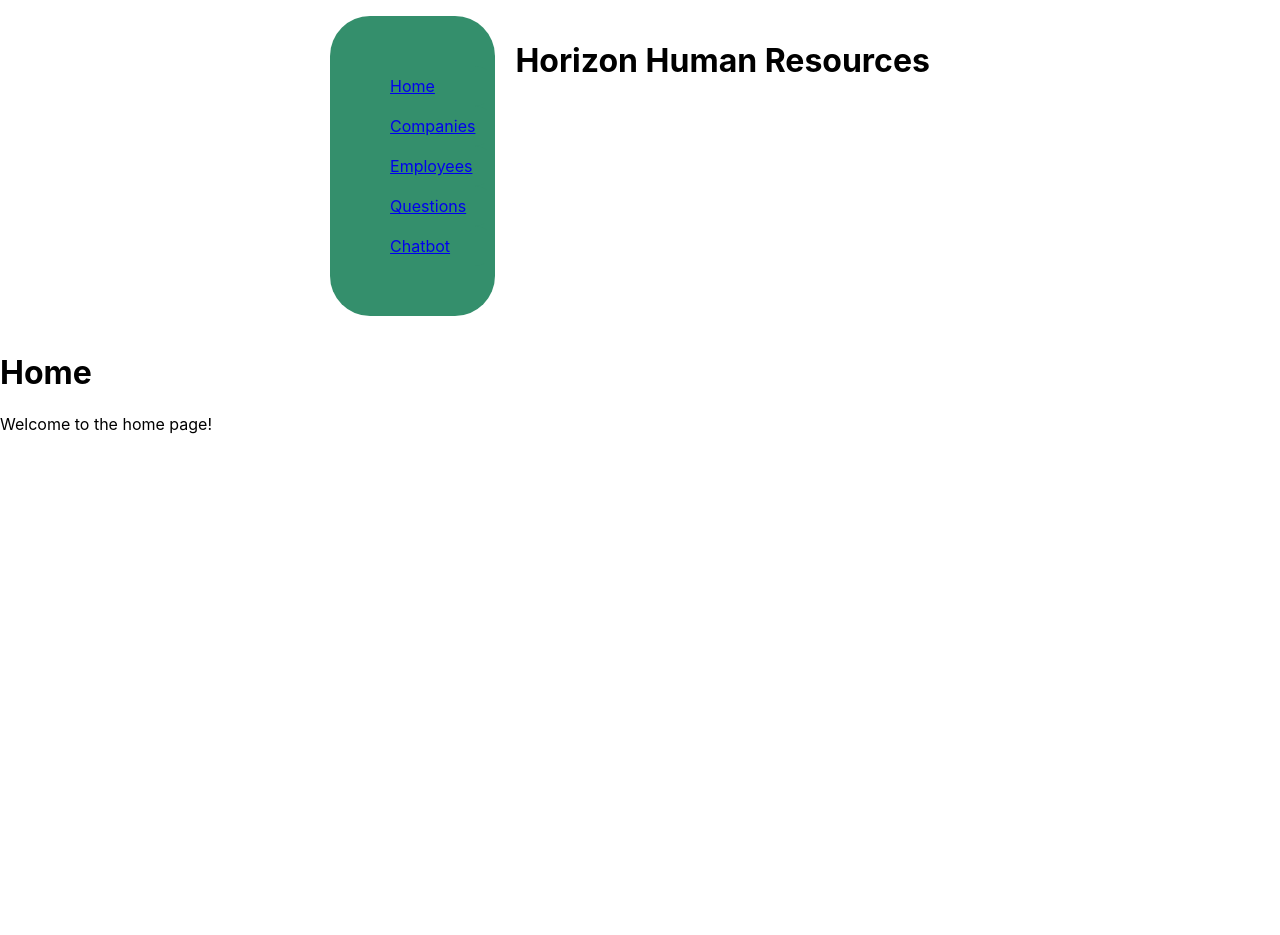
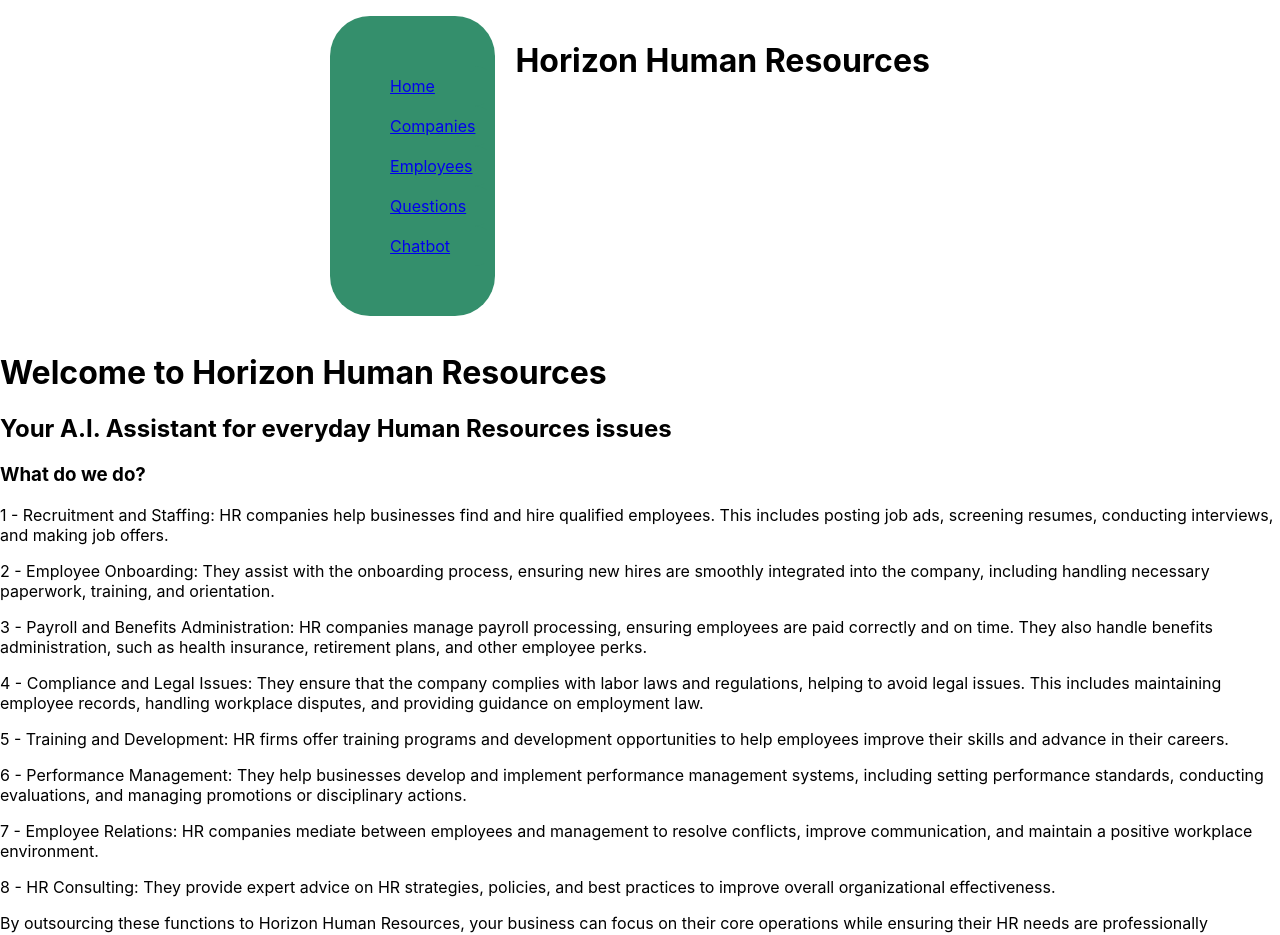
Before and after one commit to FabLab-AI-Software-Development/group-3-staticsite, a React (Create React App) app in the folder client/: page / in a window 1280 px wide. Shown: the top 935 px of the page. Before the commit the page ends 800 px from the top, so only its background shows below. Built offline with nearby package versions, Linux system fonts and the light colour scheme.

Commit message:
Add new copy to Home page

```diff
--- a/client/src/App.jsx
+++ b/client/src/App.jsx
@@ -6,9 +6,27 @@ function App() {
   return (
     <div>
         <Navigation />
+        <h1>Welcome to Horizon Human Resources</h1>
+        <h2>Your A.I. Assistant for everyday Human Resources issues</h2>
+        <h3>What do we do?</h3>
 
-        <h1>Home</h1>
-        <p>Welcome to the home page!</p>
+        <p> 1 - Recruitment and Staffing: HR companies help businesses find and hire qualified employees. This includes posting job ads, screening resumes, conducting interviews, and making job offers.</p>
+
+        <p> 2 - Employee Onboarding: They assist with the onboarding process, ensuring new hires are smoothly integrated into the company, including handling necessary paperwork, training, and orientation.</p>
+
+        <p> 3 - Payroll and Benefits Administration: HR companies manage payroll processing, ensuring employees are paid correctly and on time. They also handle benefits administration, such as health insurance, retirement plans, and other employee perks.</p>
+
+        <p> 4 - Compliance and Legal Issues: They ensure that the company complies with labor laws and regulations, helping to avoid legal issues. This includes maintaining employee records, handling workplace disputes, and providing guidance on employment law.</p>
+
+        <p> 5 - Training and Development: HR firms offer training programs and development opportunities to help employees improve their skills and advance in their careers.</p>
+
+        <p> 6 - Performance Management: They help businesses develop and implement performance management systems, including setting performance standards, conducting evaluations, and managing promotions or disciplinary actions.</p>
+
+        <p> 7 - Employee Relations: HR companies mediate between employees and management to resolve conflicts, improve communication, and maintain a positive workplace environment.</p>
+
+        <p> 8 - HR Consulting: They provide expert advice on HR strategies, policies, and best practices to improve overall organizational effectiveness.</p>
+
+        <p>By outsourcing these functions to Horizon Human Resources, your business can focus on their core operations while ensuring their HR needs are professionally managed.</p>
 
     </div>
   );
```
